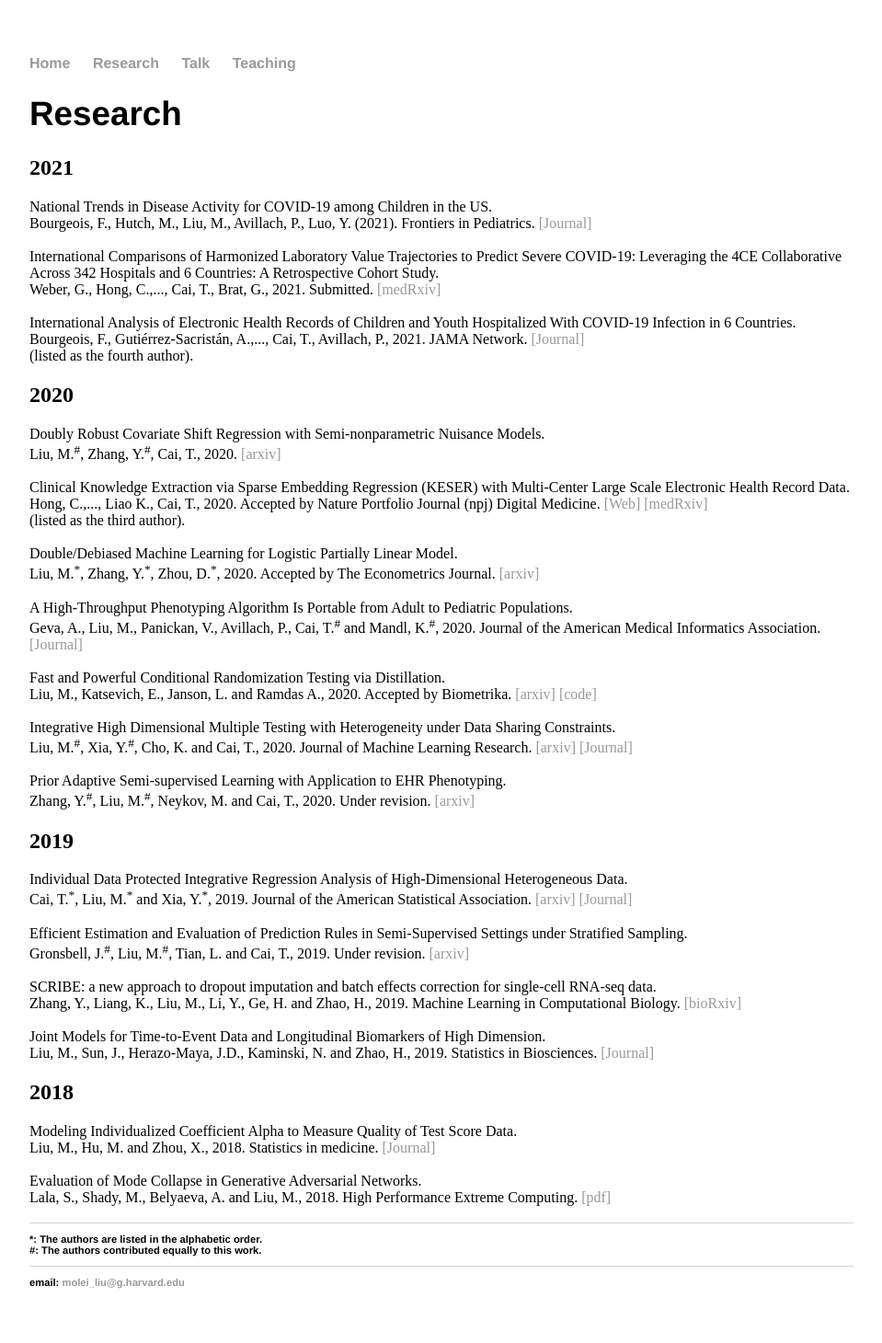
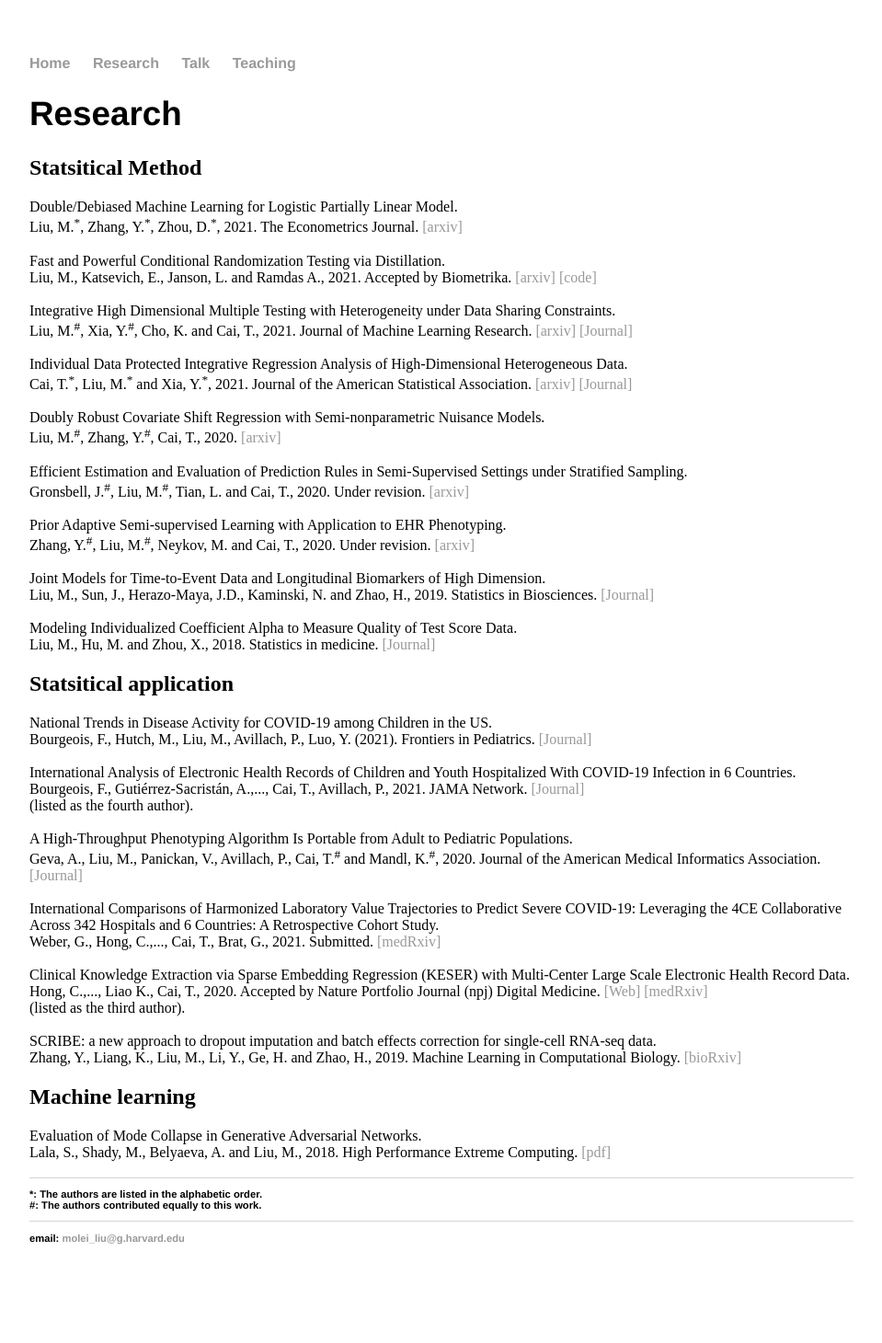
Before and after one commit to moleibobliu/moleibobliu.github.io, a Jekyll site: the page built from pub/index.html, in a window 1280 px wide. Shown: the whole page at 92% size, without its empty margins (160-1119 px from the left). Built offline with Jekyll 4.4.1, drawn with Linux system fonts in a browser that asks for light colours; after the commit the page ends 1412 px from its top, so only the background shows below that; some of the changed lines change nothing that is shown.

Commit message:
Update index.html

```diff
--- a/pub/index.html
+++ b/pub/index.html
@@ -4,14 +4,52 @@ title: Molei Liu
 ---
 <div class="blurb">
 	<h1> Research </h1>
-	<h2> 2021 </h2>
+	<h2> Statsitical Method </h2>
+
+	Double/Debiased Machine Learning for Logistic Partially Linear Model.
+	<br \>  Liu, M.<sup>*</sup>, Zhang, Y.<sup>*</sup>, Zhou, D.<sup>*</sup>, 2021. The Econometrics Journal. <a href="https://arxiv.org/abs/2009.14461"> [arxiv] </a>
+	<br \>
+
+	<br \>  Fast and Powerful Conditional Randomization Testing via Distillation.
+	<br \>  Liu, M., Katsevich, E., Janson, L. and Ramdas A., 2021. Accepted by Biometrika. <a href="https://arxiv.org/abs/2006.03980"> [arxiv] </a>
+		<a href="https://github.com/moleibobliu/Distillation-CRT"> [code] </a>
+	<br \>
+
+	<br \>  Integrative High Dimensional Multiple Testing with Heterogeneity under Data Sharing Constraints.
+	<br \>  Liu, M.<sup>#</sup>, Xia, Y.<sup>#</sup>, Cho, K. and Cai, T., 2021. Journal of Machine Learning Research. <a href="https://arxiv.org/abs/2004.00816"> [arxiv] </a>
+	        <a href="https://www.jmlr.org/papers/volume22/20-774/20-774.pdf"> [Journal] </a>
+        <br \>
+
+	<br \>  Individual Data Protected Integrative Regression Analysis of High-Dimensional Heterogeneous Data.
+	<br \>  Cai, T.<sup>*</sup>, Liu, M.<sup>*</sup> and Xia, Y.<sup>*</sup>, 2021. Journal of the American Statistical Association.
+	        <a href="https://arxiv.org/abs/1902.06115"> [arxiv] </a>  <a href="https://amstat.tandfonline.com/doi/full/10.1080/01621459.2021.1904958"> [Journal] </a>
+	<br \>
+
+	<br \> Doubly Robust Covariate Shift Regression with Semi-nonparametric Nuisance Models.
+	<br \> Liu, M.<sup>#</sup>, Zhang, Y.<sup>#</sup>, Cai, T., 2020. <a href="https://arxiv.org/abs/2010.02521"> [arxiv] </a>
+	<br \>
+
+	<br \>  Efficient Estimation and Evaluation of Prediction Rules in Semi-Supervised Settings under Stratified Sampling.
+	<br \>  Gronsbell, J.<sup>#</sup>, Liu, M.<sup>#</sup>, Tian, L. and Cai, T., 2020. Under revision. <a href="https://arxiv.org/abs/2010.09443"> [arxiv] </a>
+	<br \>
+
+	<br \>  Prior Adaptive Semi-supervised Learning with Application to EHR Phenotyping.
+	<br \>  Zhang, Y.<sup>#</sup>, Liu, M.<sup>#</sup>, Neykov, M. and Cai, T., 2020. Under revision. <a href="https://arxiv.org/abs/2003.11744"> [arxiv] </a>
+	<br \>
+
+	<br \>  Joint Models for Time-to-Event Data and Longitudinal Biomarkers of High Dimension.
+	<br \>  Liu, M., Sun, J., Herazo-Maya, J.D., Kaminski, N. and Zhao, H., 2019.
+		Statistics in Biosciences. <a href="https://link.springer.com/article/10.1007/s12561-019-09256-0"> [Journal] </a>
+	<br \>
+
+	<br \> Modeling Individualized Coefficient Alpha to Measure Quality of Test Score Data.
+	<br \>  Liu, M., Hu, M. and Zhou, X., 2018. Statistics in medicine. <a href="https://onlinelibrary.wiley.com/doi/abs/10.1002/sim.7812"> [Journal] </a>
+	<br \>
+
+	<h2> Statsitical application </h2>
 
 	National Trends in Disease Activity for COVID-19 among Children in the US.
 	<br \> Bourgeois, F., Hutch, M., Liu, M., Avillach, P., Luo, Y. (2021). Frontiers in Pediatrics. <a href="https://www.frontiersin.org/articles/10.3389/fped.2021.700656/full?&utm_source=Email_to_authors_&utm_medium=Email&utm_content=T1_11.5e1_author&utm_campaign=Email_publication&field=&journalName=Frontiers_in_Pediatrics&id=700656"> [Journal] </a>
-	<br \>
-
-	<br \> International Comparisons of Harmonized Laboratory Value Trajectories to Predict Severe COVID-19: Leveraging the 4CE Collaborative Across 342 Hospitals and 6 Countries: A Retrospective Cohort Study.
-	<br \> Weber, G., Hong, C.,..., Cai, T., Brat, G., 2021. Submitted. <a href="https://www.medrxiv.org/content/10.1101/2020.12.16.20247684v2.full"> [medRxiv] </a>
 	<br \>
 
 	<br \> International Analysis of Electronic Health Records of Children and Youth Hospitalized With COVID-19 Infection in 6 Countries.
@@ -19,10 +57,13 @@ title: Molei Liu
 	<br \> (listed as the fourth author).
 	<br \>
 
-	<h2> 2020 </h2>
+	<br \>  A High-Throughput Phenotyping Algorithm Is Portable from Adult to Pediatric Populations.
+	<br \>  Geva, A., Liu, M., Panickan, V., Avillach, P., Cai, T.<sup>#</sup> and Mandl, K.<sup>#</sup>, 2020. Journal of the American Medical Informatics Association.
+	        <a href="https://academic.oup.com/jamia/advance-article-abstract/doi/10.1093/jamia/ocaa343/6140019"> [Journal] </a>
+	<br \>
 
-	Doubly Robust Covariate Shift Regression with Semi-nonparametric Nuisance Models.
-	<br \> Liu, M.<sup>#</sup>, Zhang, Y.<sup>#</sup>, Cai, T., 2020. <a href="https://arxiv.org/abs/2010.02521"> [arxiv] </a>
+	<br \> International Comparisons of Harmonized Laboratory Value Trajectories to Predict Severe COVID-19: Leveraging the 4CE Collaborative Across 342 Hospitals and 6 Countries: A Retrospective Cohort Study.
+	<br \> Weber, G., Hong, C.,..., Cai, T., Brat, G., 2021. Submitted. <a href="https://www.medrxiv.org/content/10.1101/2020.12.16.20247684v2.full"> [medRxiv] </a>
 	<br \>
 
 	<br \> Clinical Knowledge Extraction via Sparse Embedding Regression (KESER) with Multi-Center Large Scale Electronic Health Record Data.
@@ -31,49 +72,13 @@ title: Molei Liu
 	<br \> (listed as the third author).
 	<br \>
 
-	<br \> Double/Debiased Machine Learning for Logistic Partially Linear Model.
-	<br \>  Liu, M.<sup>*</sup>, Zhang, Y.<sup>*</sup>, Zhou, D.<sup>*</sup>, 2020. Accepted by The Econometrics Journal. <a href="https://arxiv.org/abs/2009.14461"> [arxiv] </a>
+	<br \>  SCRIBE: a new approach to dropout imputation and batch effects correction for single-cell RNA-seq data.
+	<br \>  Zhang, Y., Liang, K., Liu, M., Li, Y., Ge, H. and Zhao, H., 2019. Machine Learning in Computational Biology. <a href="https://www.biorxiv.org/content/10.1101/793463v2.abstract"> [bioRxiv] </a>
 	<br \>
 
-	<br \>  A High-Throughput Phenotyping Algorithm Is Portable from Adult to Pediatric Populations.
-	<br \>  Geva, A., Liu, M., Panickan, V., Avillach, P., Cai, T.<sup>#</sup> and Mandl, K.<sup>#</sup>, 2020. Journal of the American Medical Informatics Association.
-	        <a href="https://academic.oup.com/jamia/advance-article-abstract/doi/10.1093/jamia/ocaa343/6140019"> [Journal] </a>
-	<br \>
+	<h2> Machine learning </h2>
 
-	<br \>  Fast and Powerful Conditional Randomization Testing via Distillation.
-	<br \>  Liu, M., Katsevich, E., Janson, L. and Ramdas A., 2020. Accepted by Biometrika. <a href="https://arxiv.org/abs/2006.03980"> [arxiv] </a>
-		<a href="https://github.com/moleibobliu/Distillation-CRT"> [code] </a>
-	<br \>
-
-	<br \>  Integrative High Dimensional Multiple Testing with Heterogeneity under Data Sharing Constraints.
-	<br \>  Liu, M.<sup>#</sup>, Xia, Y.<sup>#</sup>, Cho, K. and Cai, T., 2020. Journal of Machine Learning Research. <a href="https://arxiv.org/abs/2004.00816"> [arxiv] </a>
-	        <a href="https://www.jmlr.org/papers/volume22/20-774/20-774.pdf"> [Journal] </a>
-        <br \>
-
-	<br \>  Prior Adaptive Semi-supervised Learning with Application to EHR Phenotyping.
-	<br \>  Zhang, Y.<sup>#</sup>, Liu, M.<sup>#</sup>, Neykov, M. and Cai, T., 2020. Under revision. <a href="https://arxiv.org/abs/2003.11744"> [arxiv] </a>
-
-	<h2> 2019 </h2>
-
-	Individual Data Protected Integrative Regression Analysis of High-Dimensional Heterogeneous Data.
-	<br \>  Cai, T.<sup>*</sup>, Liu, M.<sup>*</sup> and Xia, Y.<sup>*</sup>, 2019. Journal of the American Statistical Association.
-	        <a href="https://arxiv.org/abs/1902.06115"> [arxiv] </a>  <a href="https://amstat.tandfonline.com/doi/full/10.1080/01621459.2021.1904958"> [Journal] </a>
-	<br \>
-	<br \>  Efficient Estimation and Evaluation of Prediction Rules in Semi-Supervised Settings under Stratified Sampling.
-	<br \>  Gronsbell, J.<sup>#</sup>, Liu, M.<sup>#</sup>, Tian, L. and Cai, T., 2019. Under revision. <a href="https://arxiv.org/abs/2010.09443"> [arxiv] </a>
-	<br \>
-        <br \>  SCRIBE: a new approach to dropout imputation and batch effects correction for single-cell RNA-seq data.
-	<br \>  Zhang, Y., Liang, K., Liu, M., Li, Y., Ge, H. and Zhao, H., 2019. Machine Learning in Computational Biology. <a href="https://www.biorxiv.org/content/10.1101/793463v2.abstract"> [bioRxiv] </a>
-	<br \>
-	<br \>  Joint Models for Time-to-Event Data and Longitudinal Biomarkers of High Dimension.
-	<br \>  Liu, M., Sun, J., Herazo-Maya, J.D., Kaminski, N. and Zhao, H., 2019.
-		Statistics in Biosciences. <a href="https://link.springer.com/article/10.1007/s12561-019-09256-0"> [Journal] </a>
-
-	<h2> 2018 </h2>
-	Modeling Individualized Coefficient Alpha to Measure Quality of Test Score Data.
-	<br \>  Liu, M., Hu, M. and Zhou, X., 2018. Statistics in medicine. <a href="https://onlinelibrary.wiley.com/doi/abs/10.1002/sim.7812"> [Journal] </a>
-	<br \>
-	<br \>  Evaluation of Mode Collapse in Generative Adversarial Networks.
+	Evaluation of Mode Collapse in Generative Adversarial Networks.
 	<br \>  Lala, S., Shady, M., Belyaeva, A. and Liu, M., 2018. High Performance Extreme Computing. <a href="http://www.ieee-hpec.org/2018/2018program/index_htm_files/124.pdf"> [pdf] </a>
         <br \>
 	<br \>
```
